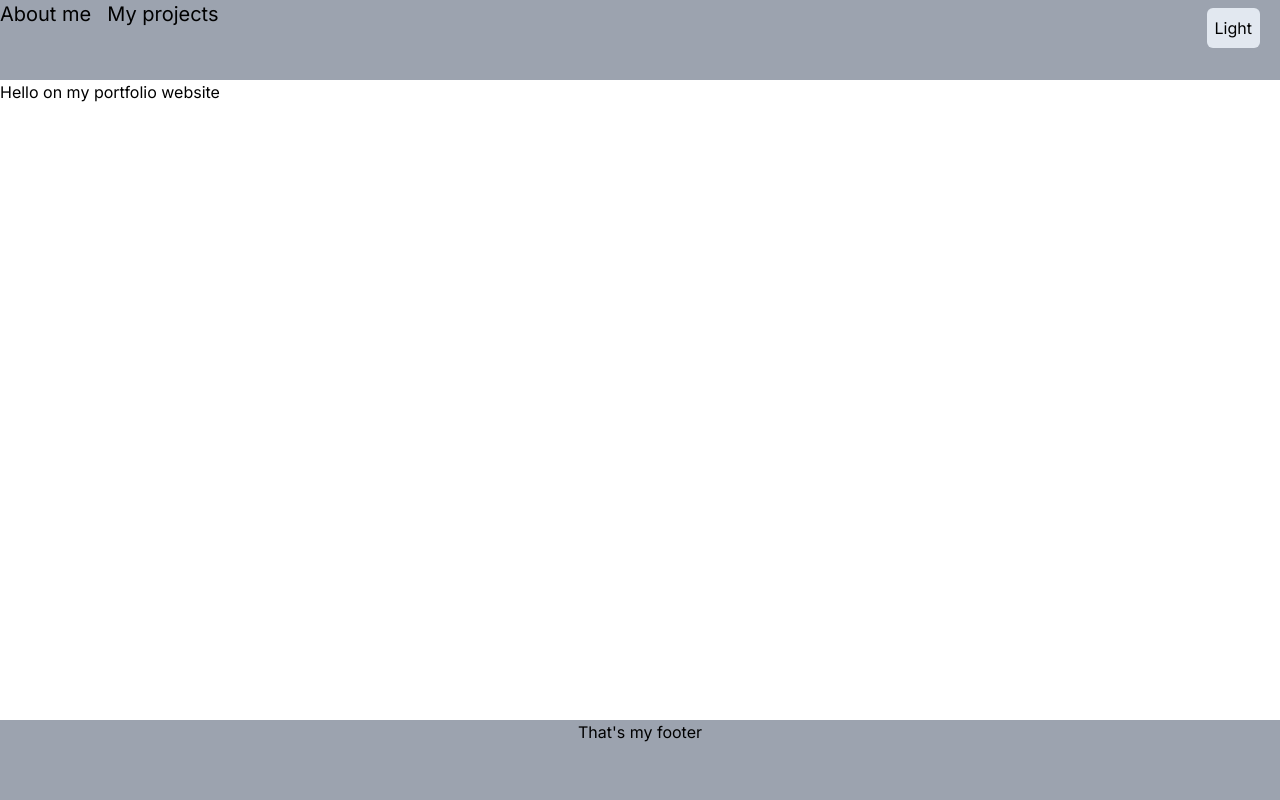
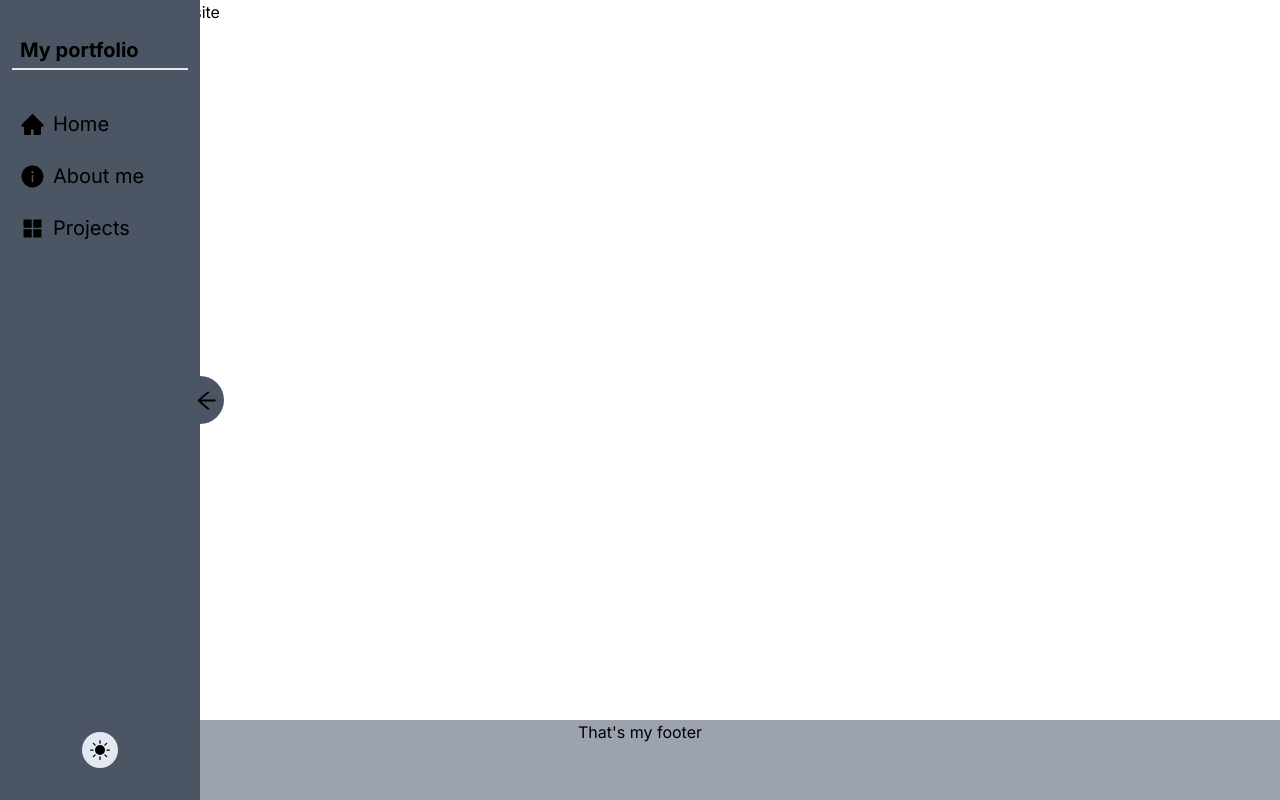
Before and after one commit to Rutakata/portfolio, a Next.js app: page / in a window 1280 px wide. Built offline with nearby package versions, Linux system fonts and the light colour scheme.

Commit message:
Replaced header with sidebar menu

```diff
--- a/app/about-me/page.tsx
+++ b/app/about-me/page.tsx
@@ -1,6 +1,6 @@
 export default function AboutMe() {
   return (
-    <main>
+    <main className="flex-grow">
       <h1>About me</h1>
     </main>
   )
--- a/app/layout.tsx
+++ b/app/layout.tsx
@@ -1,7 +1,7 @@
 import { ThemeProvider } from '@/components/app-theme/ThemeProvider';
 import type { Metadata } from 'next';
 import { Inter } from 'next/font/google';
-import Header from '@/components/header/Header';
+import SidebarMenu from '@/components/sidebar-menu/SidebarMenu';
 import Footer from '@/components/footer/Footer';
 import './globals.css';
 
@@ -15,9 +15,9 @@ export const metadata: Metadata = {
 export default function RootLayout({children}: {children: React.ReactNode}) {
   return (
     <html lang="en">
-      <body className={inter.className + ` min-h-screen flex flex-col dark:bg-slate-900`}>
+      <body className={inter.className + ` min-h-screen flex flex-col dark:bg-slate-900 relative`}>
         <ThemeProvider attribute="class" defaultTheme="system" enableSystem>
-          <Header />
+          <SidebarMenu />
           {children}
           <Footer />
         </ThemeProvider>
--- a/app/page.tsx
+++ b/app/page.tsx
@@ -2,6 +2,7 @@ export default function Home() {
   return (
     <main className="flex-grow">
       <h1>Hello on my portfolio website</h1>
+      <button>Open Menu</button>
     </main>
   )
 }
--- a/app/projects/page.tsx
+++ b/app/projects/page.tsx
@@ -1,6 +1,6 @@
 export default function Projects() {
   return (
-    <main>
+    <main className="flex-grow">
       <h1>Projects</h1>
     </main>
   )
--- a/components/app-theme/ThemeSwitcher.tsx
+++ b/components/app-theme/ThemeSwitcher.tsx
@@ -1,6 +1,7 @@
 "use client";
 import { useState, useEffect } from "react";
 import { useTheme } from "next-themes";
+import { BsFillSunFill, BsFillMoonFill } from "react-icons/bs";
 
 
 export const ThemeSwitcher = () => {
@@ -20,10 +21,10 @@ export const ThemeSwitcher = () => {
 
   return (
     <button
-      className={`w-fit absolute right-5 top-2 p-2 rounded-md hover:scale-110 active:scale-100 duration-200 bg-slate-200 dark:bg-[#212933]`}
+      className={`w-fit h-fit p-2 self-center rounded-full hover:bg-slate-300 hover:dark:bg-[#27303c] duration-200 bg-slate-200 dark:bg-[#2f3a47]`}
       onClick={() => setTheme(theme === "dark" ? "light" : "dark")}
     >
-      {theme === "light" ? "Dark" : "Light"}
+      {theme === "light" ? <BsFillMoonFill size={20} /> : <BsFillSunFill size={20} />}
     </button>
   );
 };
--- /dev/null
+++ b/components/common/CustomLink.tsx
@@ -0,0 +1,20 @@
+import Link from 'next/link';
+import React, { ReactNode } from 'react';
+import { IconType } from 'react-icons';
+import { AiFillHome } from 'react-icons/ai';
+
+
+type Props = {
+  href: string,
+  text: string,
+  icon: ReactNode
+}
+
+export default function CustomLink({href, text, icon}: Props) {
+  return (
+    <Link href={href} className='text-xl hover:bg-[#878d99] hover:dark:bg-[#54647a] py-1 px-2 duration-100 rounded-md flex flex-row gap-2 items-center'>
+      {icon}
+      {text}
+    </Link>
+  )
+}
--- a/components/header/Header.tsx
+++ /dev/null
@@ -1,14 +0,0 @@
-import Link from "next/link";
-import { ThemeSwitcher } from "../app-theme/ThemeSwitcher";
-
-export default function Header() {
-  return (
-    <header className='flex flex-row justify-between h-20 bg-gray-400 dark:bg-slate-600'>
-      <div className='flex gap-4'>
-        <Link href='/about-me' className='align-middle text-xl'>About me</Link>
-        <Link href='/projects' className='align-middle text-xl'>My projects</Link>
-      </div>
-      <ThemeSwitcher />
-    </header>
-  )
-}
--- /dev/null
+++ b/components/sidebar-menu/SidebarMenu.tsx
@@ -0,0 +1,35 @@
+"use client"
+import { useState } from "react";
+import { ThemeSwitcher } from "../app-theme/ThemeSwitcher";
+import CustomLink from "../common/CustomLink";
+import { AiOutlineArrowRight, AiOutlineArrowLeft, AiFillHome, AiFillAppstore, AiFillInfoCircle } from 'react-icons/ai';
+
+
+export default function SidebarMenu() {
+  const [isOpened, setIsOpened] = useState<boolean>(true);
+
+  const handleMenuClosure = () => {
+    setIsOpened(false);
+  }
+
+  return (
+    <nav
+      className={`absolute top-0 left-0 flex min-h-screen w-[200px] flex-col justify-between px-3 py-8 bg-gray-600 dark:bg-slate-800 ${isOpened ? 'top-0 left-0': 'top-0 left-[-200px]'} duration-200`}>
+      <div className="flex flex-col gap-9">
+        <p className="text-xl font-bold px-2 border-b-2 p-1">
+          My portfolio
+        </p>
+        <div className='flex flex-col gap-4' onClick={handleMenuClosure}>
+          <CustomLink href='/' text='Home' icon={<AiFillHome size={25} />} />
+          <CustomLink href='/about-me' text='About me' icon={<AiFillInfoCircle size={25} />} />
+          <CustomLink href='/projects' text='Projects' icon={<AiFillAppstore size={25} />} />
+        </div>
+      </div>
+      <ThemeSwitcher />
+      <div className="absolute top-2/4 translate-y-[-50%] pl-3 left-[176px] flex justify-center items-center rounded-r-full w-12 h-12 bg-gray-600 dark:bg-slate-800 duration-200"
+      onClick={() => setIsOpened(!isOpened)}>
+        {isOpened ? <AiOutlineArrowLeft size={25}/> : <AiOutlineArrowRight size={25}/>}
+      </div>
+    </nav>
+  )
+}
--- a/package.json
+++ b/package.json
@@ -20,6 +20,7 @@
     "postcss": "8.4.29",
     "react": "18.2.0",
     "react-dom": "18.2.0",
+    "react-icons": "^4.11.0",
     "tailwindcss": "3.3.3",
     "typescript": "5.2.2"
   }
```
Also changed, not shown: 1 other file (tests, documents, lock files or other folders).
